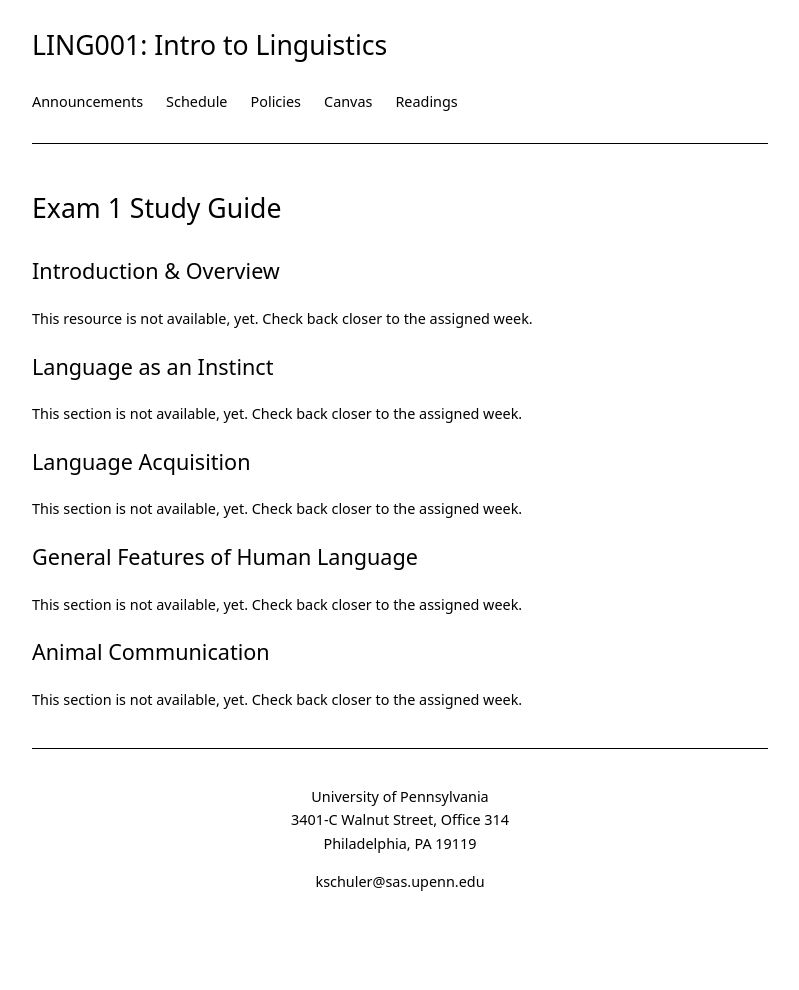
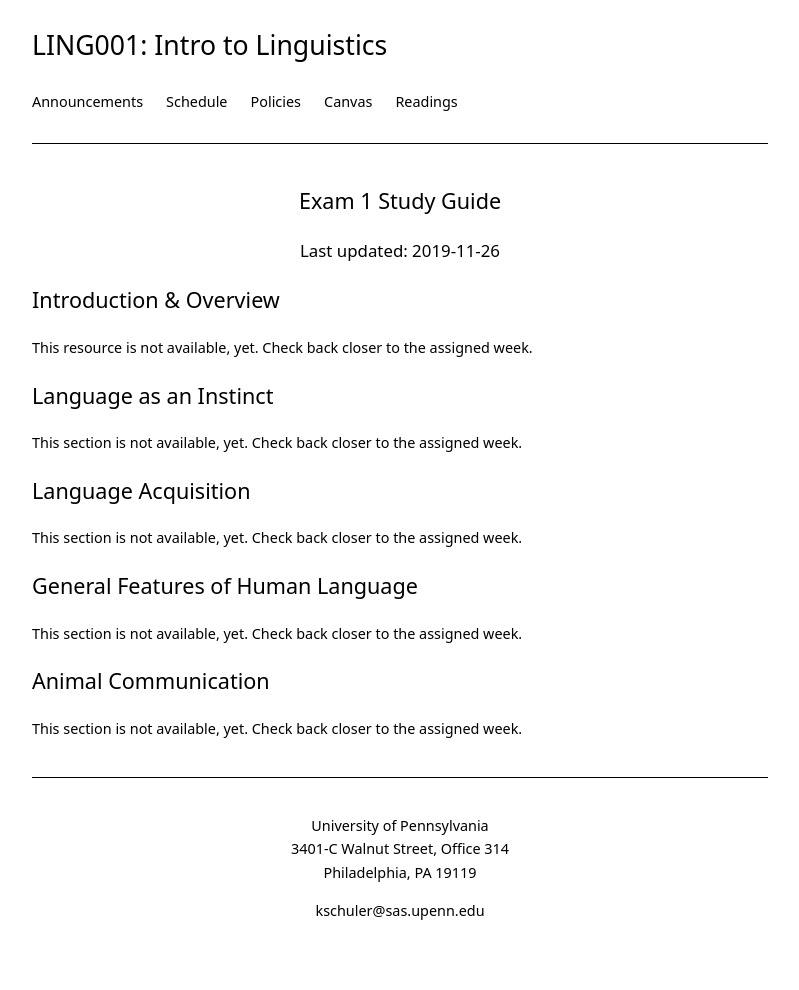
Before and after one commit to kschuler/ling001, a Jekyll site: the page built from spring2020/exam1-study-guide.md, in a window 1280 px wide. Shown: the whole page, without its empty margins (240-1039 px from the left). Built offline with Jekyll 4.4.1, drawn with Linux system fonts in a browser that asks for light colours; before the commit the page ends 961 px from its top, so only the background shows below that.

Commit message:
Update exam1-study-guide.md

```diff
--- a/spring2020/exam1-study-guide.md
+++ b/spring2020/exam1-study-guide.md
@@ -3,7 +3,8 @@ layout: page
 title: Exam 1 Study Guide
 ---
 
-# Exam 1 Study Guide
+<h2 align="center">Exam 1 Study Guide</h2>
+<h3 align="center">Last updated: 2019-11-26</h3>
 
 ## Introduction & Overview
 This resource is not available, yet. Check back closer to the assigned week.
```
